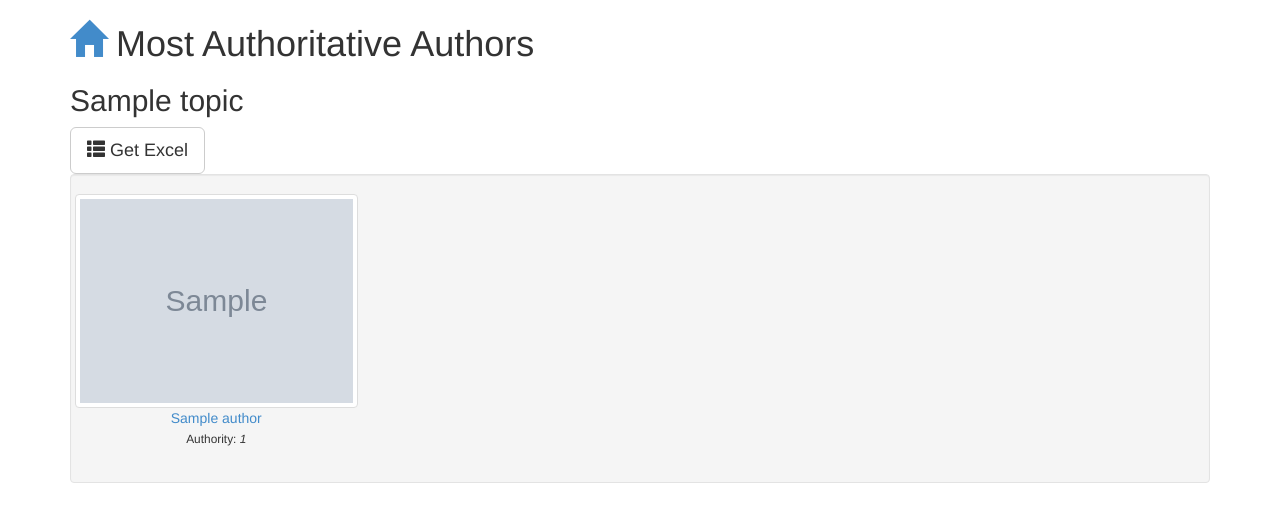
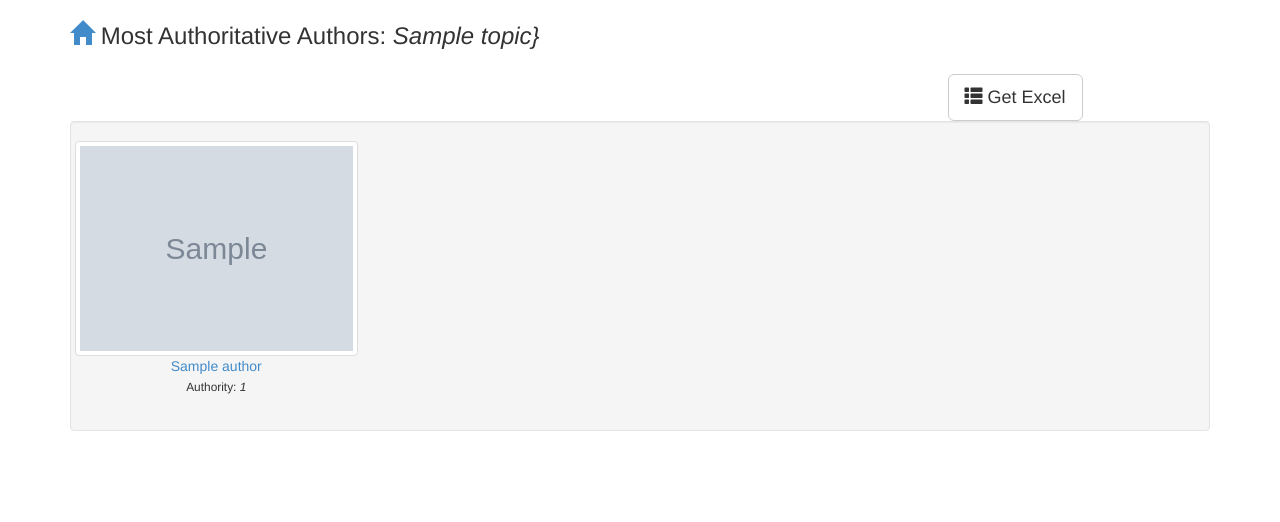
Before and after one commit to Wikia/WikiaAuthority, a Flask app: template AuthorityReporter/templates/topic_authors.html in a window 1280 px wide. Shown: the top 522 px of the page. Run offline with Flask 2, Linux system fonts and the light colour scheme; the template is opened without the code that fills it: most values are stand-ins (such as "Sample title", 1, 10 or a date in 2020); grey boxes marked "Sample" are stand-in pictures.

Commit message:
redo topic authors

```diff
--- a/AuthorityReporter/templates/topic_authors.html
+++ b/AuthorityReporter/templates/topic_authors.html
@@ -10,9 +10,14 @@
   <body class="container">
     <script src="http://code.jquery.com/jquery.min.js"></script>
     <script src="/static/js/bootstrap.min.js"></script>
-    <h1><a href="/"><span class="glyphicon glyphicon-home"></span></a> Most Authoritative Authors</h1>
-    <h2>{{ topic }}</h2>
-    <a href="/topic/{{topic}}/users/xls" class="btn btn-default btn-lg" role="button"><span class="glyphicon glyphicon-th-list"></span> Get Excel</a>
+    <h3><a href="/"><span class="glyphicon glyphicon-home"></span></a> Most Authoritative Authors: <i>{{ topic }}}</i></h3>
+    <div class="row">
+        <div class="col-xs-9">
+        </div>
+        <div class="col-xs-3">
+            <a href="/topic/{{topic}}/users/xls" class="btn btn-default btn-lg" role="button" style="margin-top:15px;"><span class="glyphicon glyphicon-th-list"></span> Get Excel</a>
+        </div>
+    </div>
     <div class="well">
         <div class="row">
             {% for author in authors%}
```
